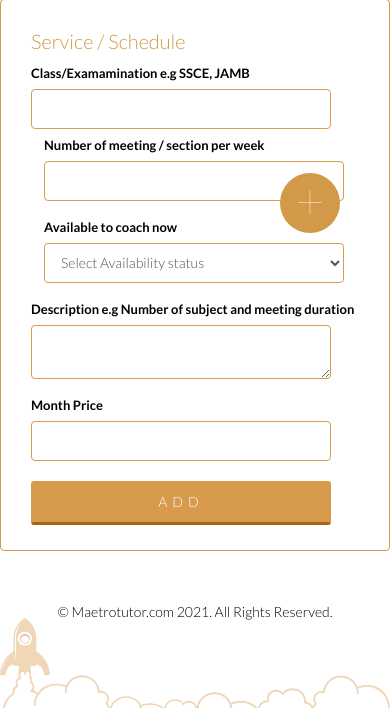
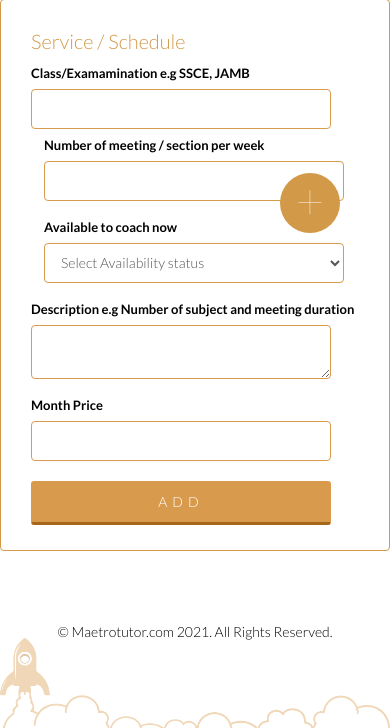
Before and after one commit to white9ja/Triangle, a Flask app: a page that uses triangle/templates/layout/base.html in a window 390 px wide. Shown: the part 460-1188 px from the top of the page. Run offline with Flask 2, Linux system fonts and the light colour scheme; a user stored in the database is signed in; data comes from the database, SQL or seed files in the repository; some libraries are stand-ins or nearby versions.

Commit message:
still on it

```diff
--- a/triangle/templates/layout/base.html
+++ b/triangle/templates/layout/base.html
@@ -155,7 +155,7 @@
             border-radius:100%;
         }
         #md-foot{
-            margin-top: -20px;
+            margin-top: 20px;
         }
         #md-cam{
              position: relative;
@@ -412,11 +412,11 @@
 
     <footer id="footer">
         <div class="container">
-            <div class="row">
+            <div class="row" >
 
 
 
-                <div class="col-sm-12" id="md-foot">
+                <div class="col-sm-12" id="md-foot" >
                     <div class="copyright-text text-center">
                         <p>&copy; Maetrotutor.com 2021. All Rights Reserved.</p>
 
```
